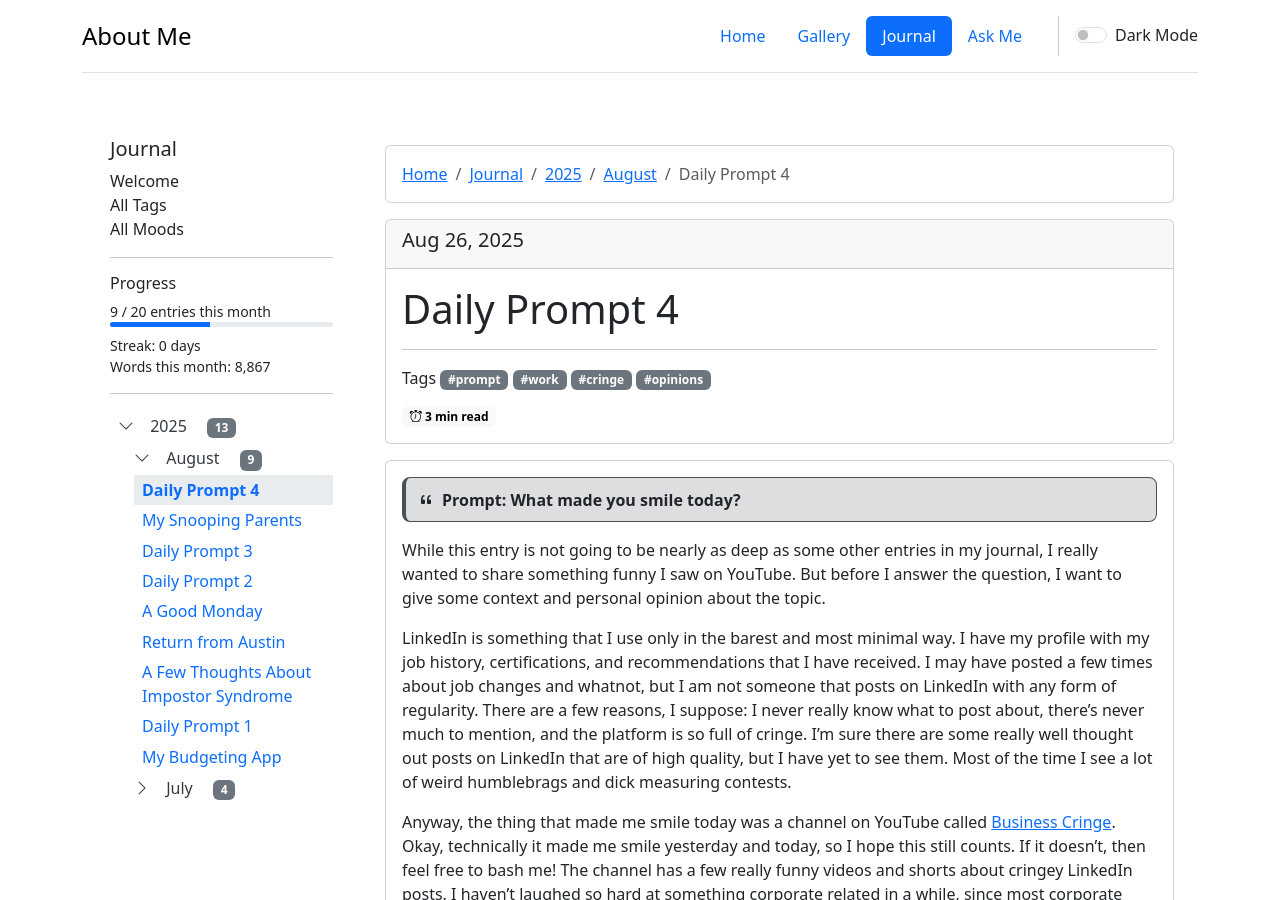
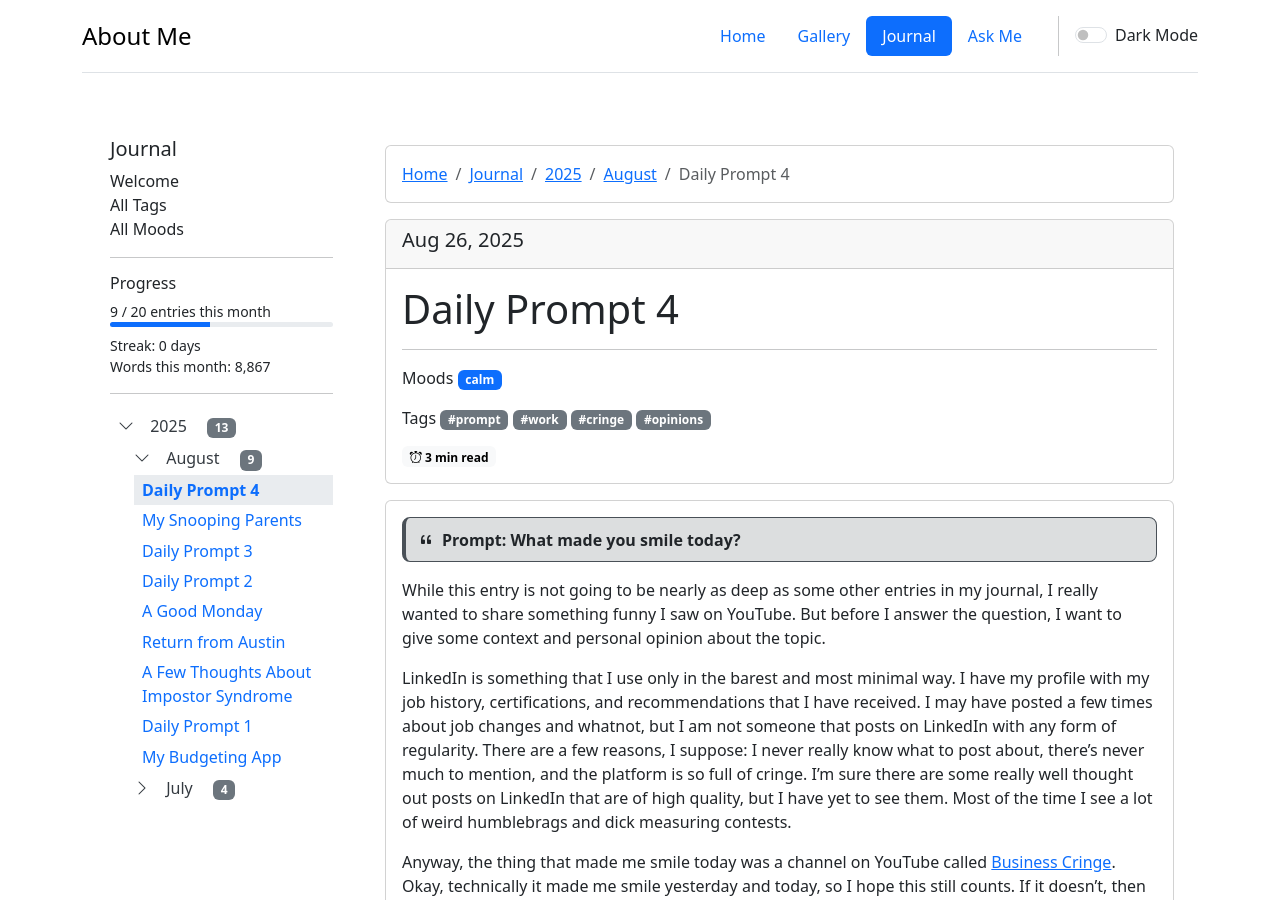
Before and after one commit to SabinDarkstone/SabinDarkstone.github.io, a Jekyll site: the page built from site/_journal/2025-08-26.md, in a window 1280 px wide and 900 px high. Built offline with Jekyll 4.4.1, drawn with Linux system fonts in a browser that asks for light colours.

Commit message:
Adding missing mood to entry

```diff
--- a/site/_journal/2025-08-26.md
+++ b/site/_journal/2025-08-26.md
@@ -6,6 +6,8 @@ tags:
   - work
   - cringe
   - opinions
+moods:
+  - calm
 title: Daily Prompt 4
 description: "Today I answer the question: what made you smile today?"
 status: published
```
